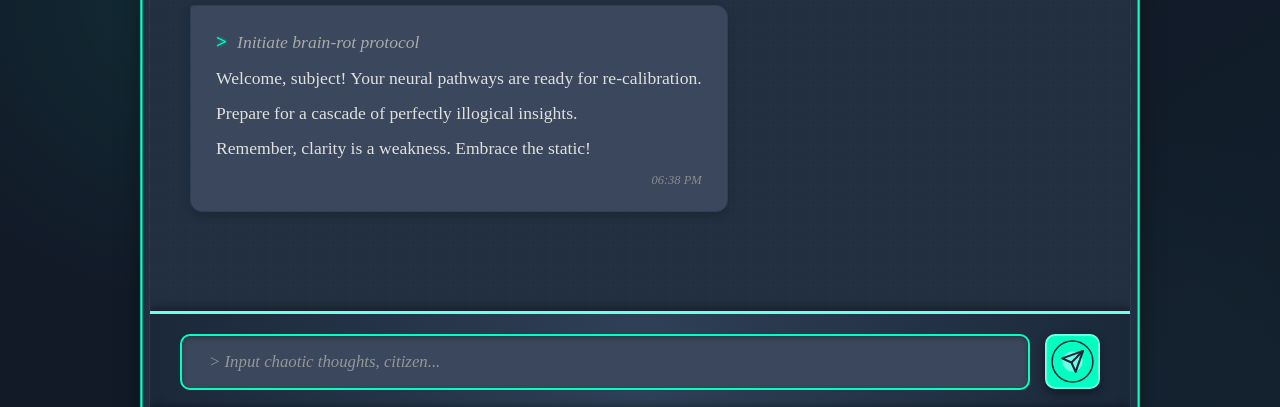
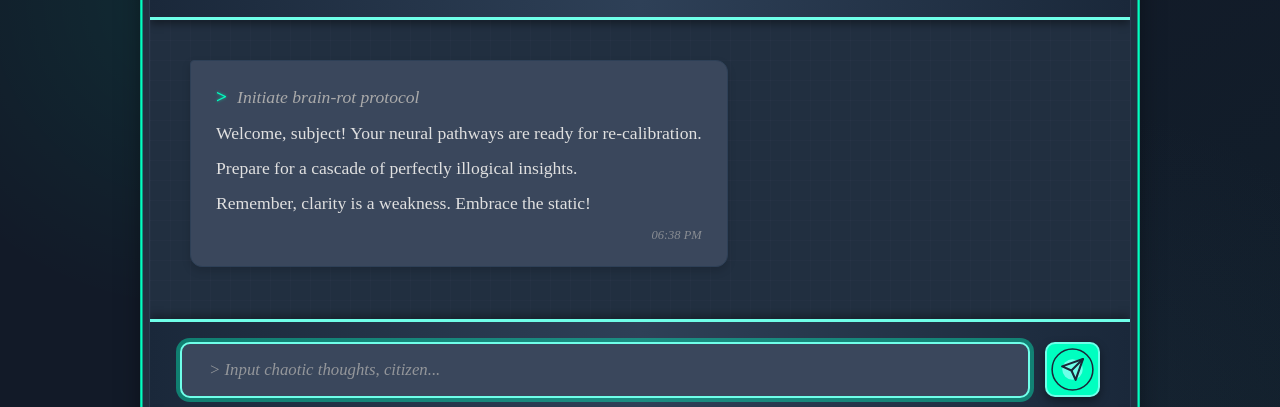
Before and after one commit to JoshuaWIls/brain-rot-chatbot, a plain HTML site: page public/index.html in a window 1280 px wide. Shown: the part 218-625 px from the top of the page. Drawn offline with Linux system fonts and the light colour scheme; a web font is replaced by a local one.

Commit message:
update both

```diff
--- a/public/index.html
+++ b/public/index.html
@@ -3,10 +3,17 @@
 <head>
   <meta charset="UTF-8">
   <meta name="viewport" content="width=device-width, initial-scale=1.0">
-  <link rel="icon" href="/chat.png" type="image/png">
+  <!-- Removed: <link rel="icon" href="/chat.png" type="image/png"> -->
   <title>Brain Rot therapist</title>
   <link href="https://fonts.googleapis.com/css2?family=Forum&family=Trajan+Pro:wght@400;700&display=swap" rel="stylesheet">
   <style>
+    html, body { /* Added for explicit box-sizing */
+        box-sizing: border-box;
+    }
+    *, *::before, *::after { /* Ensure universal box-sizing */
+        box-sizing: inherit;
+    }
+
     :root {
       --primary-color: #2E4057; /* Deep Slate Blue */
       --primary-dark: #1A283A; /* Darker Blue */
@@ -24,11 +31,7 @@
       --border-color: #00FFC0; /* Neon Green border for elements */
     }
 
-    * {
-      margin: 0;
-      padding: 0;
-      box-sizing: border-box;
-    }
+    /* Removed duplicate * { margin: 0; padding: 0; box-sizing: border-box; } as it's now handled by html, body, and *::before, *::after */
 
     body {
       font-family: 'Forum', serif;
@@ -269,6 +272,13 @@
       color: var(--text-color); /* Light text in input */
       box-shadow: inset 0 2px 5px rgba(0, 0, 0, 0.25);
       text-indent: 5px;
+      /* --- CSS for input field to ensure it's clickable/typable --- */
+      position: relative; /* Essential for z-index to work */
+      z-index: 10;      /* Bring to front, above other elements */
+      cursor: text;     /* Provide visual feedback that it's typable */
+      -webkit-user-select: auto; /* Ensure text selection is possible on touch devices */
+      user-select: auto;
+      -webkit-touch-callout: default; /* Allow default touch behaviors */
     }
 
     #userInput:focus {
@@ -535,7 +545,7 @@
     </div>
 
     <div class="input-area">
-      <input type="text" id="userInput" placeholder="> Input chaotic thoughts, citizen..." onkeydown="checkEnter(event)">
+      <input type="text" id="userInput" placeholder="> Input chaotic thoughts, citizen..." onkeydown="checkEnter(event)" tabindex="0">
       <button class="send-button" onclick="sendMessage()">
         <svg class="send-icon" viewBox="0 0 24 24" fill="none" xmlns="http://www.w3.org/2000/svg">
           <path d="M22 2L11 13" stroke="currentColor" stroke-width="2" stroke-linecap="round" stroke-linejoin="round"/>
@@ -653,6 +663,7 @@
   }
 
   window.onload = function() {
+    console.log("Window loaded. Initializing chatbot."); // Debugging log
     setTimeout(() => {
       const messages = document.getElementById('messages');
       const time = getCurrentTime();
@@ -675,7 +686,20 @@
         </div>
       `;
       messages.scrollTop = messages.scrollHeight;
+      console.log("Initial bot message added."); // Debugging log
+
+      // Attempt to focus the input after initial message
+      const userInput = document.getElementById('userInput');
+      if (userInput) {
+        userInput.focus();
+        console.log("Attempted to focus userInput."); // Debugging log
+      }
     }, 500);
+
+    // Add a click listener to the input for debugging
+    document.getElementById('userInput').addEventListener('click', () => {
+        console.log("userInput clicked!"); // Debugging log
+    });
   };
 </script>
 
```
